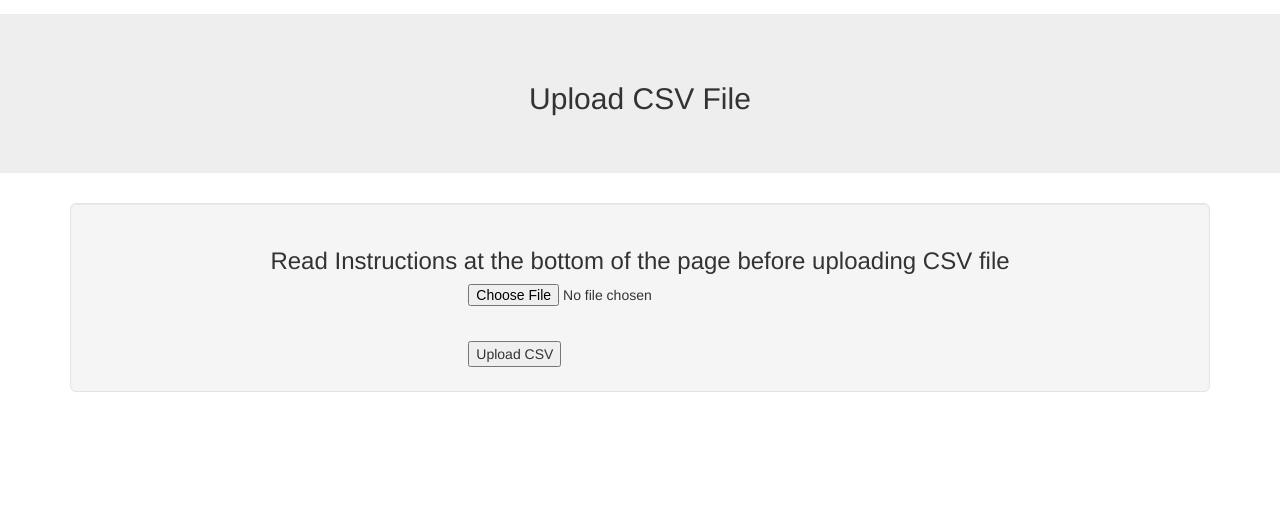
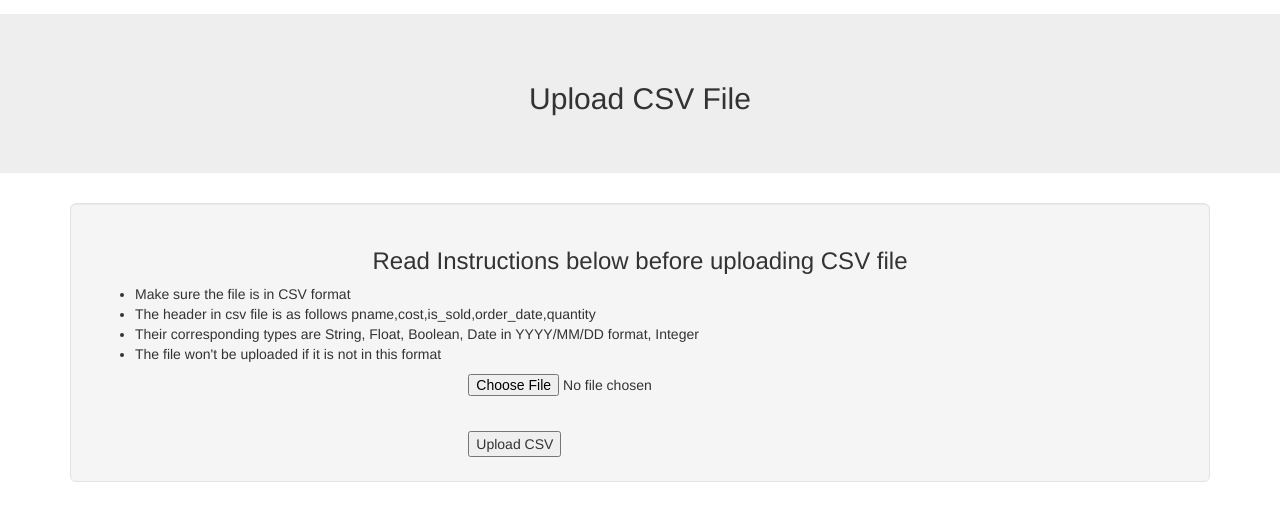
Before and after one commit to ValentinaRodrigues/DjangoProject001, a Django app: page /upload_CSV/ in a window 1280 px wide. Shown: the part 51-572 px from the top of the page. Run offline with Django 3.2, Linux system fonts and the light colour scheme; some libraries are stand-ins or nearby versions.

Commit message:
Formatting

```diff
--- a/inventory/templates/inventory/upload_CSV.html
+++ b/inventory/templates/inventory/upload_CSV.html
@@ -8,8 +8,13 @@
 
     <div class="container">
         <div class="well well-lg"  >
-        <h3 style="text-align:center">Read Instructions at the bottom of the page before uploading CSV file</h3>
-        <h4> </h4>
+        <h3 style="text-align:center">Read Instructions below before uploading CSV file</h3>
+            <ul>
+            <li> Make sure the file is in CSV format</li>
+            <li> The header in csv file is as follows pname,cost,is_sold,order_date,quantity</li>
+            <li> Their corresponding types are String, Float, Boolean, Date in YYYY/MM/DD format, Integer</li>
+            <li> The file won't be uploaded if it is not in this format</li>
+            </ul>
              <div class="row">
                  <div class="col-sm-4"></div>
                  <div class="col-sm-4">
```
